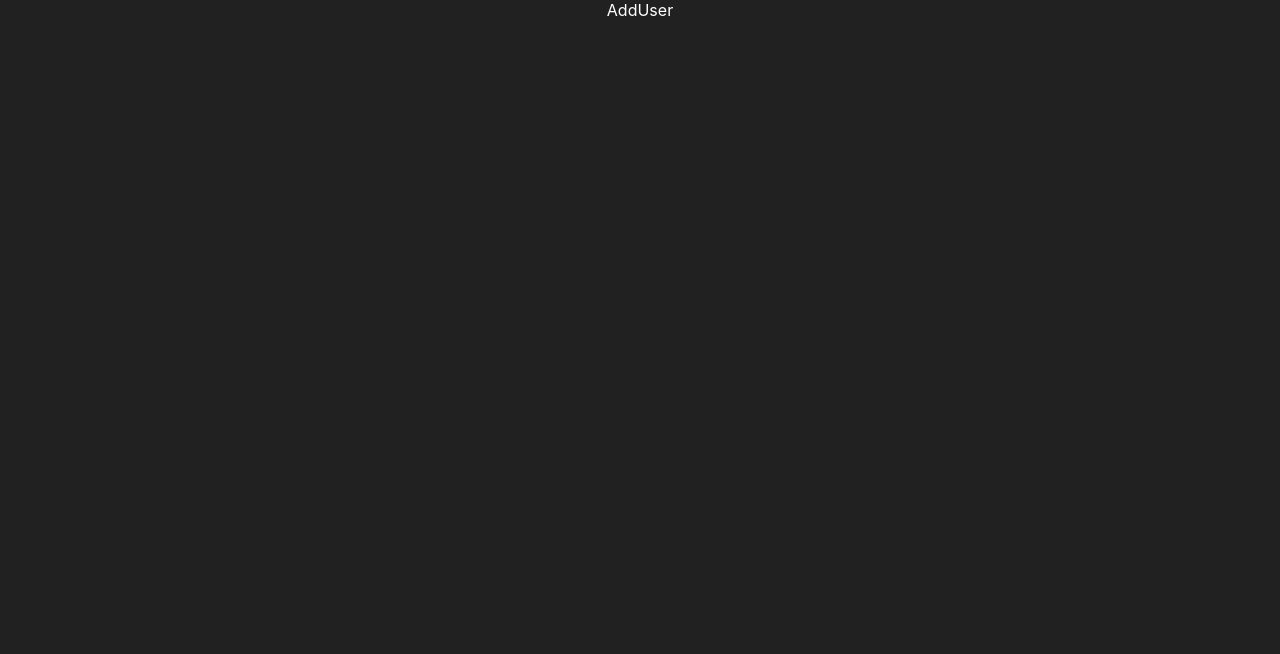
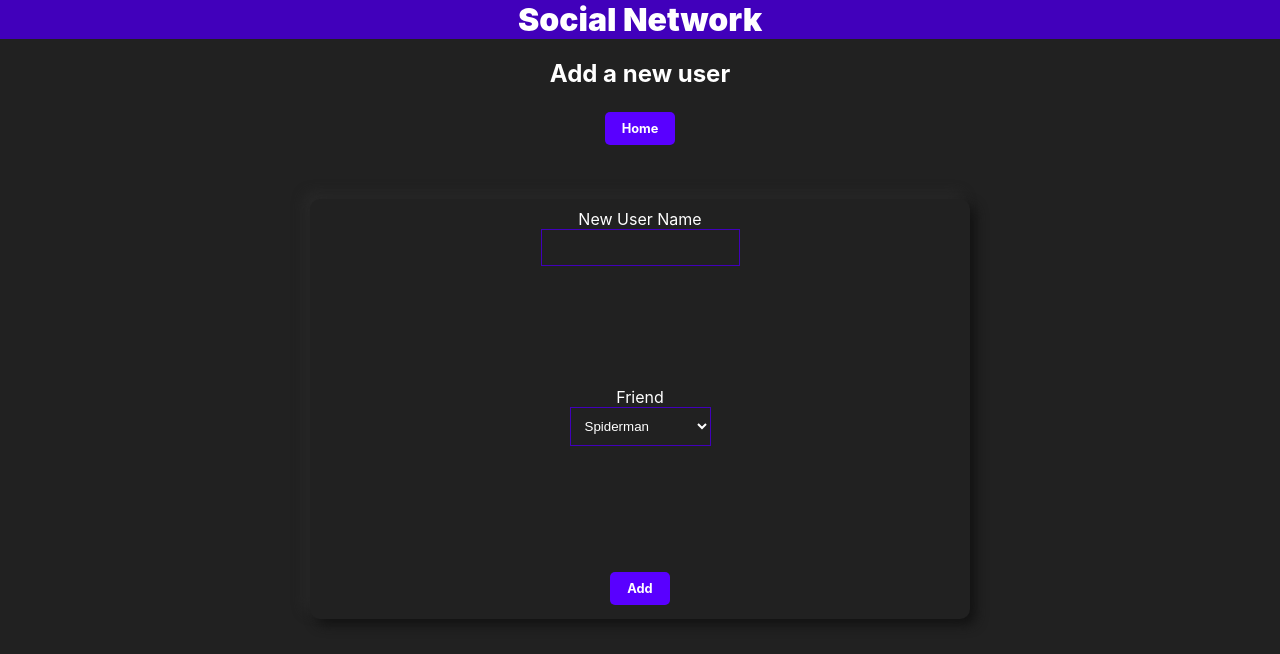
Before and after one commit to ParthParolekar/raftlabs-assignment-1, a React (Create React App) app: page /adduser in a window 1280 px wide. Shown: the top 654 px of the page. Built offline with nearby package versions, Linux system fonts and the light colour scheme.

Commit message:
feat: add user

```diff
--- a/src/App.css
+++ b/src/App.css
@@ -1,5 +1,11 @@
 .App {
   text-align: center;
+}
+
+nav {
+  background-color: #4100bb;
+  font-size: 2rem;
+  font-weight: 900;
 }
 
 .container {
@@ -11,7 +17,7 @@
   align-items: center;
   justify-content: space-between;
   width: 30vw;
-  margin: 100px auto;
+  margin: 50px auto;
   padding: 10px;
   height: 50vh;
   min-width: max-content;
@@ -40,14 +46,21 @@
   border-color: #4100bb;
 }
 
+.result {
+  background-color: #4100bb;
+  padding: 0 10px;
+}
+
 label {
   display: flex;
   flex-direction: column;
 }
 
 select,
-select option {
+select option,
+input {
   background-color: #212121;
   color: white;
   padding: 10px;
+  border: 1px solid #4100bb;
 }
--- a/src/App.js
+++ b/src/App.js
@@ -14,6 +14,7 @@ function App() {
   ]);
   return (
     <div className="App">
+      <nav>Social Network</nav>
       <Routes>
         <Route path="/" element={<Home users={users} setUsers={setUsers} />} />
         <Route
--- a/src/pages/AddUser/AddUser.js
+++ b/src/pages/AddUser/AddUser.js
@@ -1,7 +1,63 @@
-import React from "react";
+import React, { useState } from "react";
+import { useNavigate } from "react-router-dom";
 
-const AddUser = () => {
-  return <div>AddUser</div>;
+const AddUser = ({ users, setUsers }) => {
+  const navigate = useNavigate();
+  const [error, setError] = useState([false, ""]);
+  const [newName, setNewName] = useState("");
+  const [friend, setFriend] = useState("");
+
+  const addClickHandler = () => {
+    setError([false, ""]);
+    if (newName.length === 0) {
+      setError([true, "Please enter a name"]);
+      return;
+    }
+    for (let user of users) {
+      if (user.name.toLowerCase() === newName.toLocaleLowerCase()) {
+        setError([true, "Name already exists"]);
+        return;
+      }
+    }
+
+    setUsers([...users, { name: newName, friend }]);
+    setNewName("");
+  };
+  return (
+    <>
+      <h2>Add a new user</h2>
+      <button className="button" onClick={() => navigate("/")}>
+        Home
+      </button>
+      <div className="container">
+        <label>
+          New User Name
+          <input
+            type="text"
+            value={newName}
+            onChange={(e) => {
+              setError([false, ""]);
+              setNewName(e.target.value);
+            }}
+          />
+          {error[0] && <h3>{error[1]}</h3>}
+        </label>
+        <label>
+          Friend
+          <select onChange={(e) => setFriend(e.target.value)}>
+            {users.map((user) => (
+              <option value={user.name} key={user.name}>
+                {user.name}
+              </option>
+            ))}
+          </select>
+        </label>
+        <button className="button" onClick={addClickHandler}>
+          Add
+        </button>
+      </div>
+    </>
+  );
 };
 
 export default AddUser;
--- a/src/pages/Home/Home.js
+++ b/src/pages/Home/Home.js
@@ -1,12 +1,15 @@
 import React, { useState } from "react";
+import { useNavigate } from "react-router-dom";
 
 const Home = ({ users }) => {
   const [name1, setName1] = useState("");
   const [name2, setName2] = useState("");
   const [path, setPath] = useState([]);
+  const navigate = useNavigate();
 
   const clickHandler = (n1, n2, found) => {
     //Check if name2 and name 1 are friends
+
     for (let user of users) {
       if (
         user.name.toLowerCase() === name2 &&
@@ -18,6 +21,7 @@ const Home = ({ users }) => {
         return;
       }
     }
+
     let currUserObj = users.find(
       (user) => user.name.toLowerCase() === n1.toLowerCase()
     );
@@ -28,6 +32,7 @@ const Home = ({ users }) => {
       setPath(found);
       return;
     }
+
     if (currUserObj.friend.toLowerCase() === name2.toLowerCase()) {
       found.push(currUserObj.friend);
       console.log(found);
@@ -40,11 +45,16 @@ const Home = ({ users }) => {
       setPath(found);
     }
   };
+
   return (
     <>
-      <h1>Social Network</h1>
-      <h4>See how connected you are with other people</h4>
-      <div className={"container"}>
+      <h2>See how connected you are with other people</h2>
+
+      <button className="button" onClick={() => navigate("/adduser")}>
+        Add User
+      </button>
+
+      <div className="container">
         <label>
           Name 1
           <select onChange={(e) => setName1(e.target.value)}>
@@ -72,16 +82,20 @@ const Home = ({ users }) => {
           </select>
         </label>
         <button
-          className={"button"}
+          className="button"
           onClick={() => clickHandler(name1, name2, [name1])}
         >
           Check
         </button>
         {path[path.length - 1] !== "not found" && path.length !== 0 && (
-          <h1>The relationship</h1>
+          <h1>The relationship is as follows</h1>
         )}
-        {path[path.length - 1] !== "not found" && <h3>{path.join(" > ")}</h3>}
-        {path[path.length - 1] === "not found" && <h3>Not found</h3>}
+        {path[path.length - 1] !== "not found" && (
+          <h3 className="result">{path.join(" > ")}</h3>
+        )}
+        {path[path.length - 1] === "not found" && (
+          <h3>No relationship found</h3>
+        )}
       </div>
     </>
   );
```
